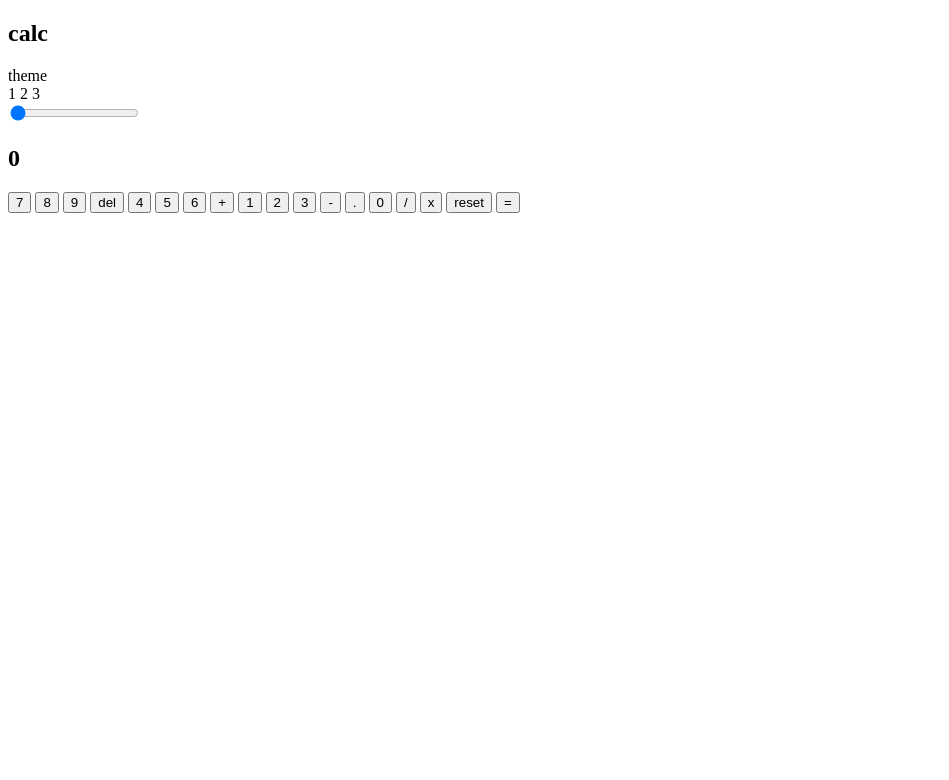
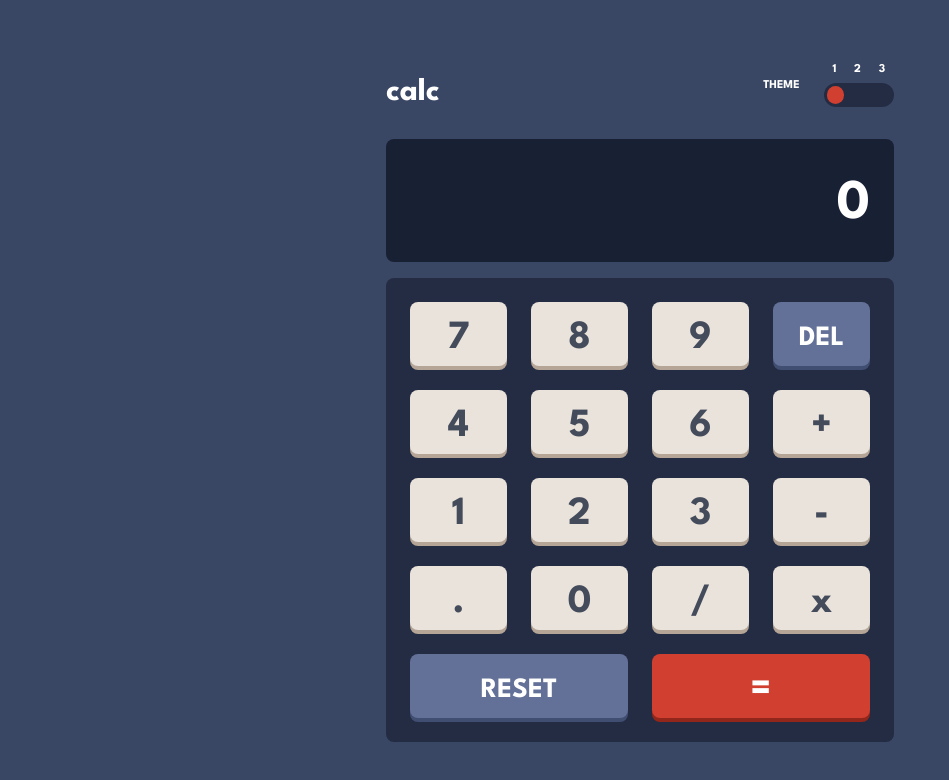
Before and after one commit to norrland90/calculator-frontendmentor, a plain HTML site: page index.html in a window 1280 px wide. Shown: the whole page, without its empty margins (0-949 px from the left). Drawn offline with Linux system fonts and the light colour scheme; the site is published under a folder, as on GitHub Pages, so addresses that start at the root find nothing.

Commit message:
fix not loading css or js files bug

```diff
--- a/index.html
+++ b/index.html
@@ -3,8 +3,8 @@
   <head>
     <meta charset="UTF-8" />
     <meta name="viewport" content="width=device-width,initial-scale=1.0" />
-    <link rel="stylesheet" href="/resources/css/style.css" />
-    <script src="/resources/js/script.js" defer></script>
+    <link rel="stylesheet" href="./resources/css/style.css" />
+    <script src="./resources/js/script.js" defer></script>
     <title>Calculator App - Frontend Mentor</title>
   </head>
   <body>
```
